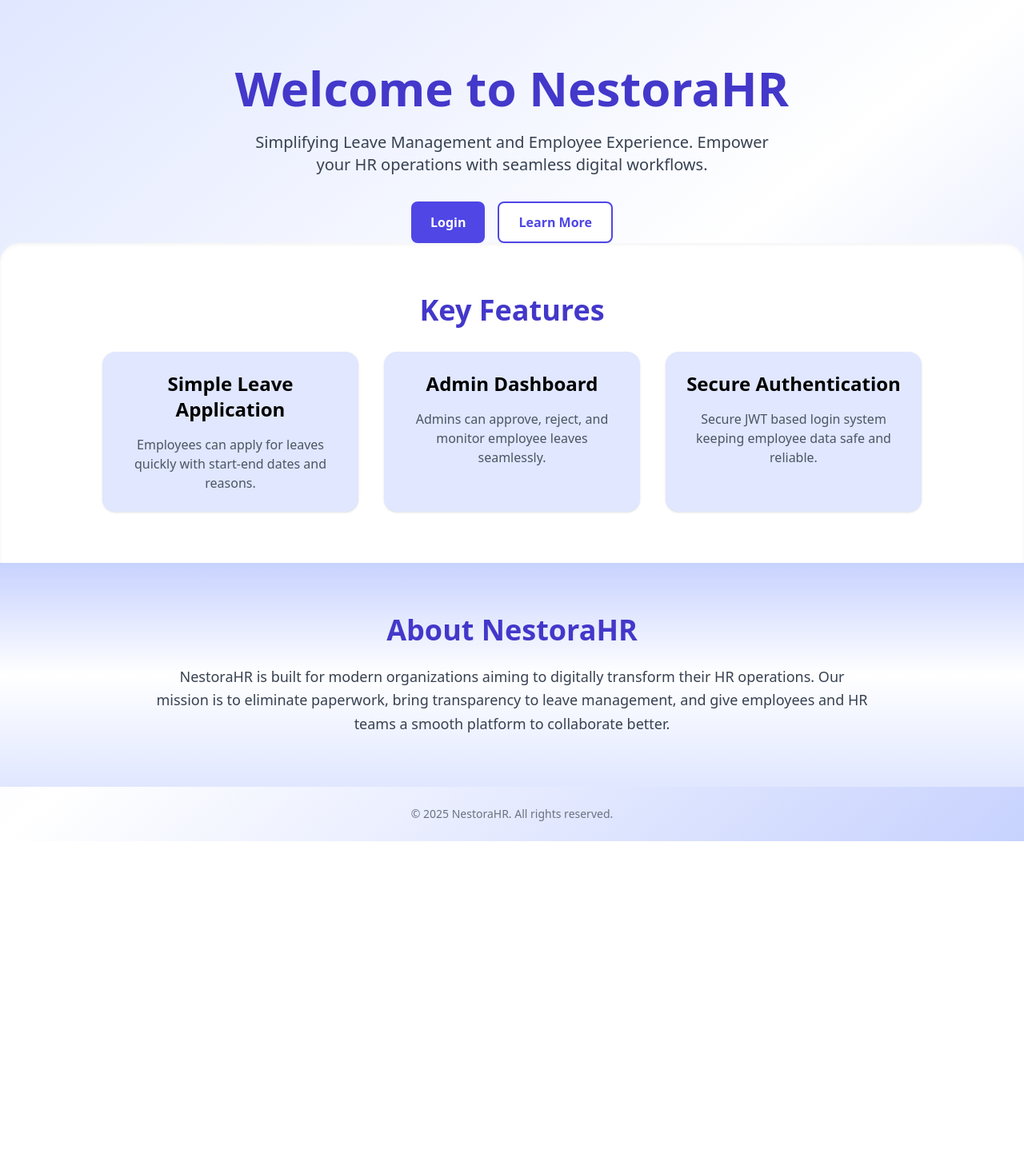
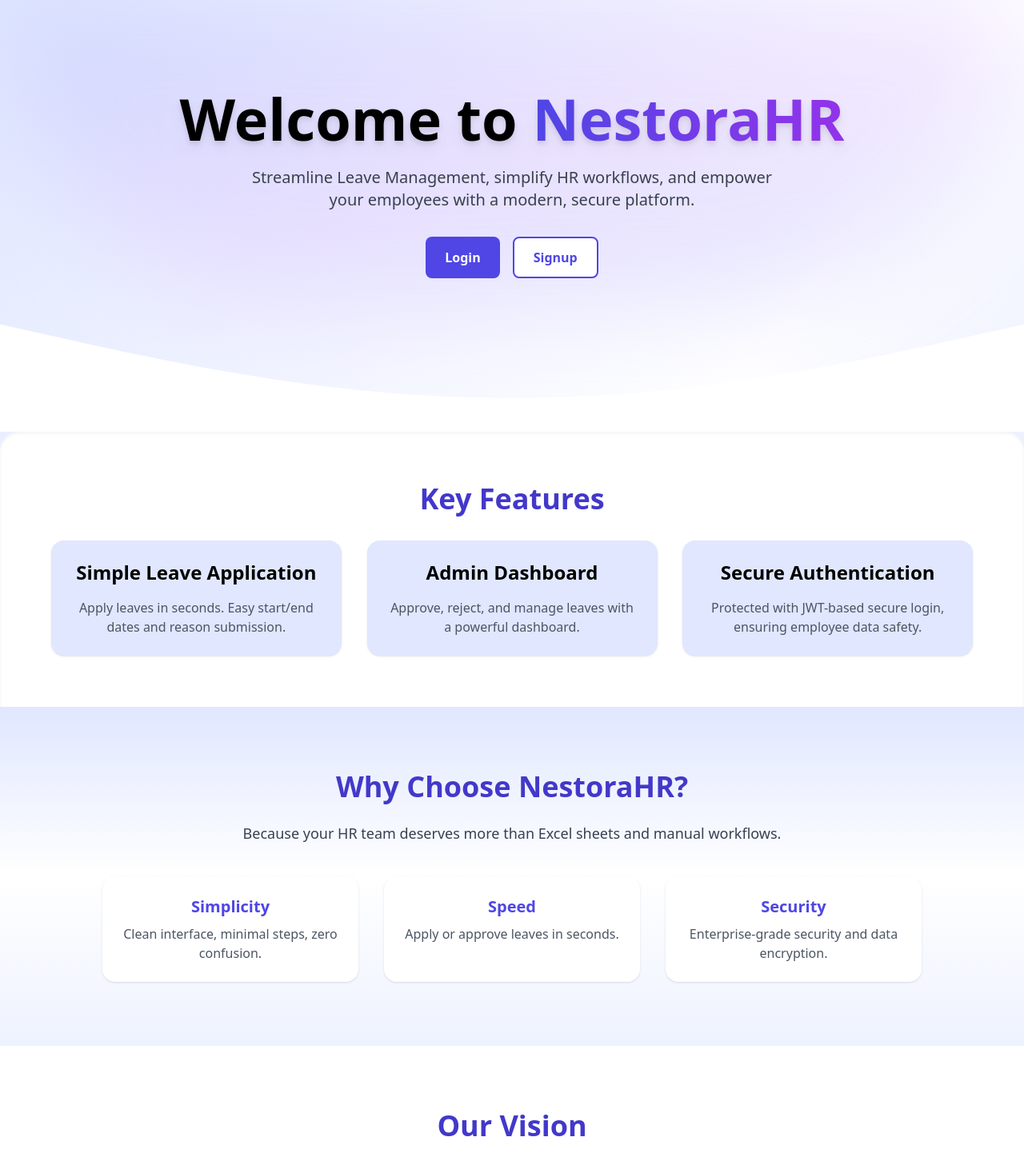
Before and after one commit to Mohit-9440/nestora-hr-frontend, a React (Create React App) app: page / in a window 1280 px wide. Shown: the top 1457 px of the page at 80% size. Before the commit the page ends 1052 px from the top, so only its background shows below. Built offline with nearby package versions, Linux system fonts and the light colour scheme.

Commit message:
Improved ui/ux of LandingPage

```diff
--- a/src/pages/LandingPage.jsx
+++ b/src/pages/LandingPage.jsx
@@ -1,96 +1,185 @@
-import React from "react";
+import React, { useEffect } from "react";
 import { useNavigate } from "react-router-dom";
+import AOS from "aos";
+import "aos/dist/aos.css";
 
 function LandingPage() {
   const navigate = useNavigate();
 
+  useEffect(() => {
+    AOS.init({ duration: 1200 });
+  }, []);
+
   return (
-    <div className="bg-gradient-to-br from-indigo-100 via-white to-indigo-200 min-h-screen flex flex-col">
+    <div className="relative bg-gradient-to-br from-indigo-100 via-white to-indigo-200 min-h-screen flex flex-col overflow-x-hidden">
+      {/* Soft Background Blur */}
+      <div className="absolute top-0 left-0 w-full h-96 bg-gradient-to-br from-indigo-300 via-purple-300 to-indigo-300 opacity-30 rounded-b-full blur-3xl z-0"></div>
+
       {/* Hero Section */}
-      <div className="flex flex-col items-center justify-center text-center flex-grow px-6 pt-20">
-        <h1 className="text-5xl md:text-6xl font-extrabold text-indigo-700 leading-tight mb-6">
-          Welcome to NestoraHR
+      <div className="relative flex flex-col items-center justify-center text-center flex-grow px-6 pt-28">
+        <h1
+          className="text-5xl md:text-7xl font-extrabold leading-tight mb-6 drop-shadow-lg"
+          data-aos="fade-up"
+        >
+          Welcome to{" "}
+          <span className="bg-gradient-to-r from-indigo-600 to-purple-600 bg-clip-text text-transparent">
+            NestoraHR
+          </span>
         </h1>
-        <p className="text-gray-700 text-lg md:text-xl max-w-2xl mb-8">
-          Simplifying Leave Management and Employee Experience. Empower your HR
-          operations with seamless digital workflows.
+        <p
+          className="text-gray-700 text-lg md:text-xl max-w-2xl mb-8"
+          data-aos="fade-up"
+          data-aos-delay="200"
+        >
+          Streamline Leave Management, simplify HR workflows, and empower your
+          employees with a modern, secure platform.
         </p>
-        <div className="flex gap-4">
+        <div className="flex gap-4" data-aos="fade-up" data-aos-delay="400">
           <button
             onClick={() => navigate("/login")}
-            className="bg-indigo-600 hover:bg-indigo-700 text-white font-bold py-3 px-6 rounded-lg transition duration-300"
+            className="bg-indigo-600 hover:bg-indigo-700 text-white font-bold py-3 px-6 rounded-lg transition transform hover:scale-105 duration-300"
           >
             Login
           </button>
           <button
-            onClick={() => window.scrollTo({ top: 900, behavior: "smooth" })}
-            className="bg-white border-2 border-indigo-600 text-indigo-600 hover:bg-indigo-100 font-bold py-3 px-6 rounded-lg transition duration-300"
+            onClick={() => navigate("/signup")}
+            className="bg-white border-2 border-indigo-600 text-indigo-600 hover:bg-indigo-100 font-bold py-3 px-6 rounded-lg transition transform hover:scale-105 duration-300"
           >
-            Learn More
+            Signup
           </button>
         </div>
       </div>
 
-      {/* Features Section */}
+      {/* Section Divider */}
+      <div className="relative w-full">
+        <svg
+          className="w-full h-32 md:h-48"
+          viewBox="0 0 1440 320"
+          preserveAspectRatio="none"
+        >
+          <path
+            fill="#ffffff"
+            fillOpacity="1"
+            d="M0,96L80,122.7C160,149,320,203,480,229.3C640,256,800,256,960,229.3C1120,203,1280,149,1360,122.7L1440,96V320H1360C1280,320,1120,320,960,320C800,320,640,320,480,320C320,320,160,320,80,320H0Z"
+          ></path>
+        </svg>
+      </div>
+
+      {/* Key Features Section */}
       <section
         id="features"
-        className="py-16 px-6 bg-white shadow-inner rounded-t-3xl"
+        className="py-16 px-6 bg-white rounded-t-3xl shadow-inner"
       >
-        <div className="max-w-5xl mx-auto text-center">
-          <h2 className="text-4xl font-bold text-indigo-700 mb-8">
+        <div className="max-w-6xl mx-auto text-center">
+          <h2
+            className="text-4xl font-bold text-indigo-700 mb-8"
+            data-aos="fade-up"
+          >
             Key Features
           </h2>
-          <div className="grid grid-cols-1 md:grid-cols-3 gap-8">
-            <div className="bg-indigo-100 p-6 rounded-2xl shadow hover:shadow-md transition">
-              <h3 className="text-2xl font-semibold mb-4">
-                Simple Leave Application
-              </h3>
-              <p className="text-gray-600">
-                Employees can apply for leaves quickly with start-end dates and
-                reasons.
-              </p>
-            </div>
-            <div className="bg-indigo-100 p-6 rounded-2xl shadow hover:shadow-md transition">
-              <h3 className="text-2xl font-semibold mb-4">Admin Dashboard</h3>
-              <p className="text-gray-600">
-                Admins can approve, reject, and monitor employee leaves
-                seamlessly.
-              </p>
-            </div>
-            <div className="bg-indigo-100 p-6 rounded-2xl shadow hover:shadow-md transition">
-              <h3 className="text-2xl font-semibold mb-4">
-                Secure Authentication
-              </h3>
-              <p className="text-gray-600">
-                Secure JWT based login system keeping employee data safe and
-                reliable.
-              </p>
-            </div>
+          <div
+            className="grid grid-cols-1 md:grid-cols-3 gap-8"
+            data-aos="fade-up"
+            data-aos-delay="400"
+          >
+            {[
+              {
+                title: "Simple Leave Application",
+                desc: "Apply leaves in seconds. Easy start/end dates and reason submission.",
+              },
+              {
+                title: "Admin Dashboard",
+                desc: "Approve, reject, and manage leaves with a powerful dashboard.",
+              },
+              {
+                title: "Secure Authentication",
+                desc: "Protected with JWT-based secure login, ensuring employee data safety.",
+              },
+            ].map((feature, idx) => (
+              <div
+                key={idx}
+                className="bg-indigo-100 p-6 rounded-2xl shadow hover:shadow-2xl hover:scale-105 transform transition duration-300"
+                data-aos="zoom-in"
+                data-aos-delay={idx * 150}
+              >
+                <h3 className="text-2xl font-semibold mb-4">{feature.title}</h3>
+                <p className="text-gray-600">{feature.desc}</p>
+              </div>
+            ))}
           </div>
         </div>
       </section>
 
-      {/* About Section */}
-      <section
-        id="about"
-        className="py-16 px-6 bg-gradient-to-t from-indigo-100 via-white to-indigo-200"
-      >
+      {/* Why Choose NestoraHR */}
+      <section className="py-20 px-6 bg-gradient-to-t from-indigo-50 via-white to-indigo-100">
+        <div className="max-w-5xl mx-auto text-center">
+          <h2
+            className="text-4xl font-bold text-indigo-700 mb-6"
+            data-aos="fade-up"
+          >
+            Why Choose NestoraHR?
+          </h2>
+          <p
+            className="text-lg text-gray-700 mb-10"
+            data-aos="fade-up"
+            data-aos-delay="200"
+          >
+            Because your HR team deserves more than Excel sheets and manual
+            workflows.
+          </p>
+          <div className="flex flex-col md:flex-row gap-8 justify-center">
+            {[
+              {
+                title: "Simplicity",
+                desc: "Clean interface, minimal steps, zero confusion.",
+              },
+              { title: "Speed", desc: "Apply or approve leaves in seconds." },
+              {
+                title: "Security",
+                desc: "Enterprise-grade security and data encryption.",
+              },
+            ].map((item, idx) => (
+              <div
+                key={idx}
+                className="flex-1 bg-white p-6 rounded-2xl shadow hover:shadow-xl hover:scale-105 transform transition duration-300"
+                data-aos="fade-up"
+                data-aos-delay={idx * 150}
+              >
+                <h3 className="text-xl font-bold text-indigo-600 mb-2">
+                  {item.title}
+                </h3>
+                <p className="text-gray-600">{item.desc}</p>
+              </div>
+            ))}
+          </div>
+        </div>
+      </section>
+
+      {/* Our Vision Section */}
+      <section className="py-20 px-6 bg-white">
         <div className="max-w-4xl mx-auto text-center">
-          <h2 className="text-4xl font-bold text-indigo-700 mb-6">
-            About NestoraHR
+          <h2
+            className="text-4xl font-bold text-indigo-700 mb-6"
+            data-aos="fade-up"
+          >
+            Our Vision
           </h2>
-          <p className="text-lg text-gray-700 leading-relaxed">
-            NestoraHR is built for modern organizations aiming to digitally
-            transform their HR operations. Our mission is to eliminate
-            paperwork, bring transparency to leave management, and give
-            employees and HR teams a smooth platform to collaborate better.
+          <p
+            className="text-lg text-gray-700 leading-relaxed"
+            data-aos="fade-up"
+            data-aos-delay="200"
+          >
+            At NestoraHR, we dream of a world where employee management is
+            stress-free, fast, and efficient. We empower organizations to create
+            transparent, engaging HR systems that bring the best out of their
+            people.
           </p>
         </div>
       </section>
 
       {/* Footer */}
-      <footer className="py-6 text-center text-gray-500 text-sm">
-        © 2025 NestoraHR. All rights reserved.
+      <footer className="py-6 text-center text-gray-500 text-sm bg-gradient-to-t from-white via-indigo-50 to-white mt-10">
+        © 2025 NestoraHR. Crafted with 💙 for HR Teams.
       </footer>
     </div>
   );
```
